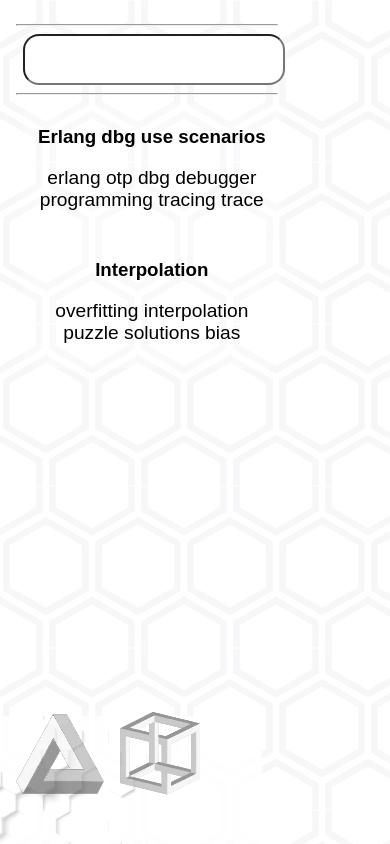
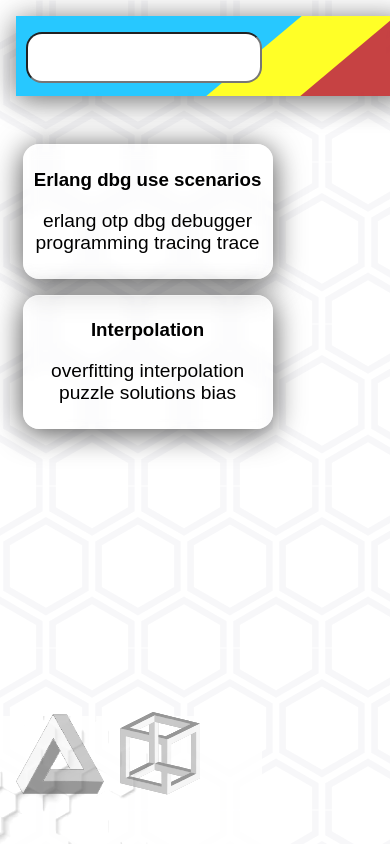
Before and after one commit to flmath/flmath.github.io, a SvelteKit app: page /posts in a window 390 px wide. Built offline with nearby package versions, Linux system fonts and the light colour scheme.

Commit message:
css for post

```diff
--- a/src/routes/curriculum_vitae/CvHeader.svelte
+++ b/src/routes/curriculum_vitae/CvHeader.svelte
@@ -1,16 +1,12 @@
-
 <!-- style="background-image: url('{background}')" -->
-<br/>
-<div class="outer"><div class="middle"><div class="inter"><h2><slot /></h2></div></div></div>
-<br/>
+<br />
+<div class="outer">
+  <div class="middle"><div class="inter"><h2><slot /></h2></div></div>
+</div>
+<br />
 
 <style>
-  hr {
-    color: white;
-  }
-
- .outer {
-
+  .outer {
     width: 100%;
     opacity: 0.85;
     height: 3rem;
@@ -22,8 +18,8 @@
 
     background-color: rgb(0, 191, 255);
     box-shadow: 0 4px 30px rgba(0, 0, 0, 0.7);
-  backdrop-filter: blur(6.4px);
-  -webkit-backdrop-filter: blur(6.4px);
+    backdrop-filter: blur(6.4px);
+    -webkit-backdrop-filter: blur(6.4px);
 
     /* background: linear-gradient(
       167deg,
@@ -31,10 +27,9 @@
       rgba(255, 255, 0, 1) 56%,
       rgba(188, 33, 34, 1) 100%
     ); */
-
   }
 
-  .middle{
+  .middle {
     display: flex;
     width: 40%;
     padding: 0;
@@ -47,7 +42,7 @@
     transform: skewX(-50deg);
   }
 
-  .inter{
+  .inter {
     display: flex;
 
     width: 40%;
@@ -58,14 +53,13 @@
     margin-right: -1%;
 
     background-color: rgba(188, 33, 34, 1);
-    }
+  }
 
   h2 {
-    color: rgba(255,255,255,1);
+    color: rgba(255, 255, 255, 1);
     padding: 0;
     margin: auto;
     vertical-align: middle;
     transform: skewX(50deg);
-
   }
 </style>
--- a/src/routes/posts/+page.svelte
+++ b/src/routes/posts/+page.svelte
@@ -1,10 +1,17 @@
 <script>
-	import Search from './Search.svelte';
-	import ListItems from './ListItems.svelte';
+    import Search from "./Search.svelte";
+    import ListItems from "./ListItems.svelte";
 </script>
+
 <div class="contain">
-<hr style:color="white">
-<Search></Search>
-<hr style:color="white">
-<ListItems></ListItems>
+    <Search />
+
+    <ListItems />
 </div>
+
+<style>
+    .contain {
+        position: relative;
+        display: contents;
+    }
+</style>
--- a/src/routes/posts/ListItems.svelte
+++ b/src/routes/posts/ListItems.svelte
@@ -2,16 +2,24 @@
 	import { filtered } from "./PostList";
 </script>
 
+<div class="top">
 	{#each $filtered as item}
 		<a href={"posts/" + item.Route}>
-		<div class="list-item">
+			<div class="glass list-item">
 				<h3>{item.Name}</h3>
+
 				<p>{item.Tags}</p>
 			</div>
 		</a>
 	{/each}
+</div>
 
 <style>
+	.top {
+		position: relative;
+		display: fixed;
+		padding-top: 7rem;
+	}
 	a {
 		color: #000000;
 		text-decoration: none;
@@ -20,13 +28,17 @@
 	}
 	.list-item {
 		margin-left: 2.5%;
-		background-color: rgba(255, 255, 255, 0.33);
-		width: 95%;
+		margin-top: 1rem;
+		width: 91%;
 		padding: 0.3rem;
 		border-radius: 1rem;
 	}
 
 	.list-item:hover {
-		background-color: rgba(255, 255, 255);
+		background-color: rgb(0, 191, 255, 0.85);
+		box-shadow: 0 4px 30px rgba(0, 191, 255, 0.9);
+		backdrop-filter: blur(6.4px);
+		-webkit-backdrop-filter: blur(6.4px);
+		border: 0px solid rgba(215, 255, 36, 0.4);
 	}
 </style>
--- a/src/routes/posts/Search.svelte
+++ b/src/routes/posts/Search.svelte
@@ -5,15 +5,95 @@
 </script>
 
 <!-- <label for="searchInput">Search</label> -->
-<input class="rounded-input" bind:value={val} type="text" id="searchInput" />
+
+<div class="top">
+    <input
+        class="rounded-input"
+        bind:value={val}
+        type="text"
+        id="searchInput"
+    />
+
+    <div class="outer">
+        <div class="middle"><div class="inter" /></div>
+    </div>
+</div>
 
 <style>
+    .top {
+        z-index: 1;
+        position: fixed;
+        width: 100%;
+        display: block;
+    }
+
     .rounded-input {
-        text-align: center;
+        position: absolute;
+        background-color: rgb(255, 255, 255, 1);
+
+        z-index: 4;
+        /* text-align: center; */
         font-size: 2rem;
+        margin-top: 1rem;
         margin-left: 2.5%;
-        width: 95%;
+        width: calc(90% - 8rem);
         padding: 0.3rem;
         border-radius: 1rem;
+        text-indent: 1rem;
+    }
+
+    .outer {
+        z-index: 1;
+        width: 100%;
+        height: 100%;
+        position: absolute;
+        top: 0;
+        left: 0;
+        opacity: 0.85;
+        height: 5rem;
+        margin: 0;
+        padding: 0;
+
+        display: flex;
+        /* linear-gradient(to right top, #fdfdfd, #f3f3f3, #f1f1f1, #eeeeee, #fdfdfd); */
+
+        background-color: rgb(0, 191, 255);
+        box-shadow: 0 4px 30px rgba(0, 0, 0, 0.7);
+        backdrop-filter: blur(6.4px);
+        -webkit-backdrop-filter: blur(6.4px);
+
+        /* background: linear-gradient(
+      167deg,
+      rgba(0, 191, 255, 1) 16%,
+      rgba(255, 255, 0, 1) 56%,
+      rgba(188, 33, 34, 1) 100%
+    ); */
+    }
+
+    .middle {
+        z-index: 2;
+        display: flex;
+        width: 40%;
+        padding: 0;
+        margin: 0;
+        height: 100%;
+        margin-left: auto;
+        margin-right: -1%;
+
+        background-color: rgba(255, 255, 0, 1);
+        transform: skewX(-50deg);
+    }
+
+    .inter {
+        display: flex;
+        z-index: 3;
+        width: 100%;
+        padding: 0;
+        margin: 0;
+        height: 100%;
+        margin-left: auto;
+        margin-right: -60%;
+
+        background-color: rgba(188, 33, 34, 1);
     }
 </style>
```
Also changed, not shown: src/routes/curriculum_vitae/Experience.svelte (+5 -6 lines), src/routes/curriculum_vitae/Skills.svelte (+23 -23 lines). Lines whose indentation alone changed are shown as unchanged.
